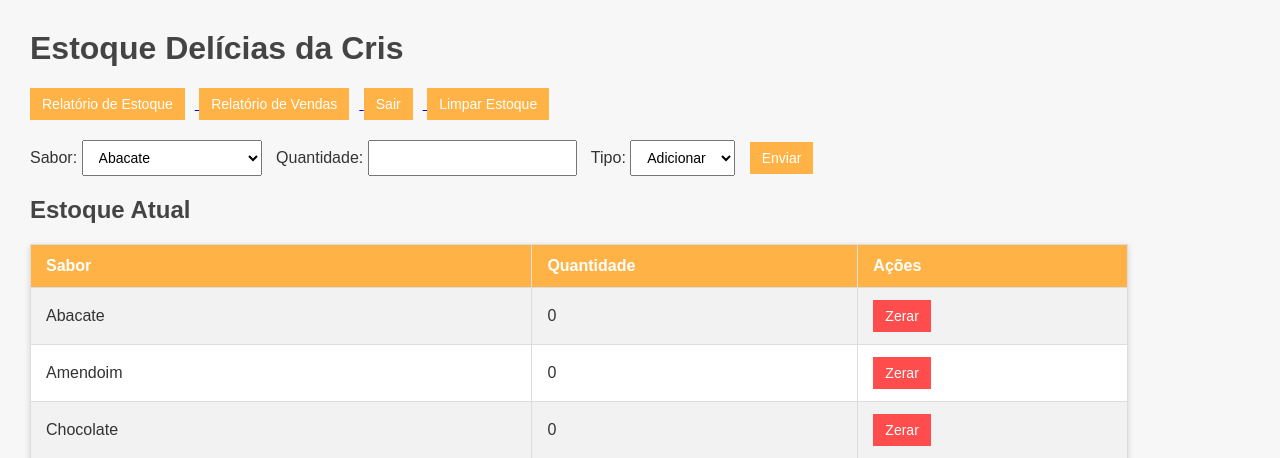
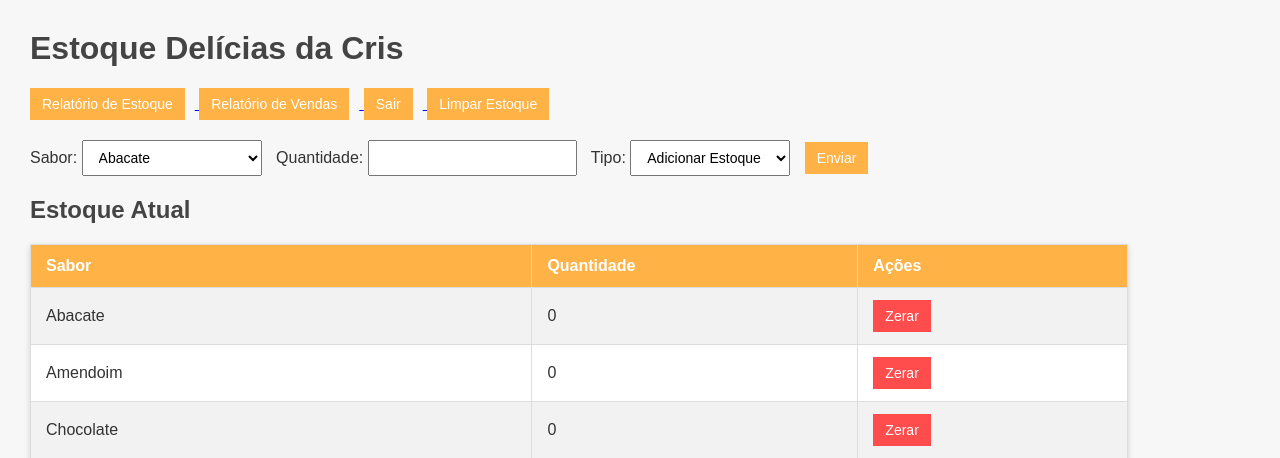
Before and after one commit to claramuchinelli/estoque-delicias-dacris, a Flask app: page /estoque in a window 1280 px wide. Shown: the top 458 px of the page. Run offline with Flask 3, Linux system fonts and the light colour scheme; the visitor is signed in with stand-in values (Sample User, id 1).

Commit message:
Update estoque.html

```diff
--- a/templates/estoque.html
+++ b/templates/estoque.html
@@ -104,9 +104,9 @@
 
         <label>Tipo:</label>
         <select name="tipo">
-            <option value="adicionar">Adicionar</option>
-            <option value="remover">Remover</option>
-            <option value="venda">Venda</option>
+            <option value="adicionar">Adicionar Estoque</option>
+            <option value="remover">Limpar Estoque</option>
+            <option value="venda">Registrar Venda</option>
         </select>
 
         <button type="submit">Enviar</button>
```
